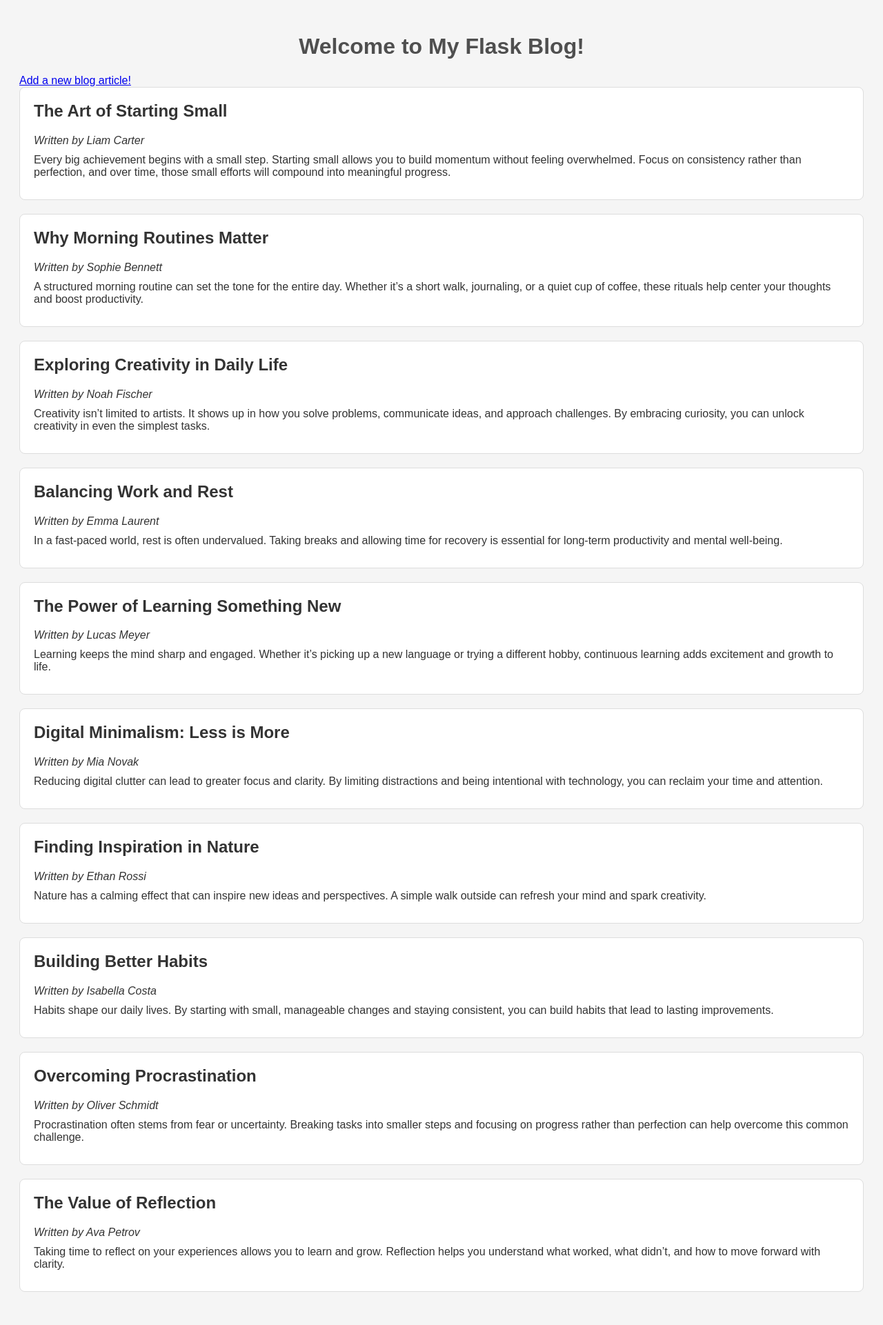
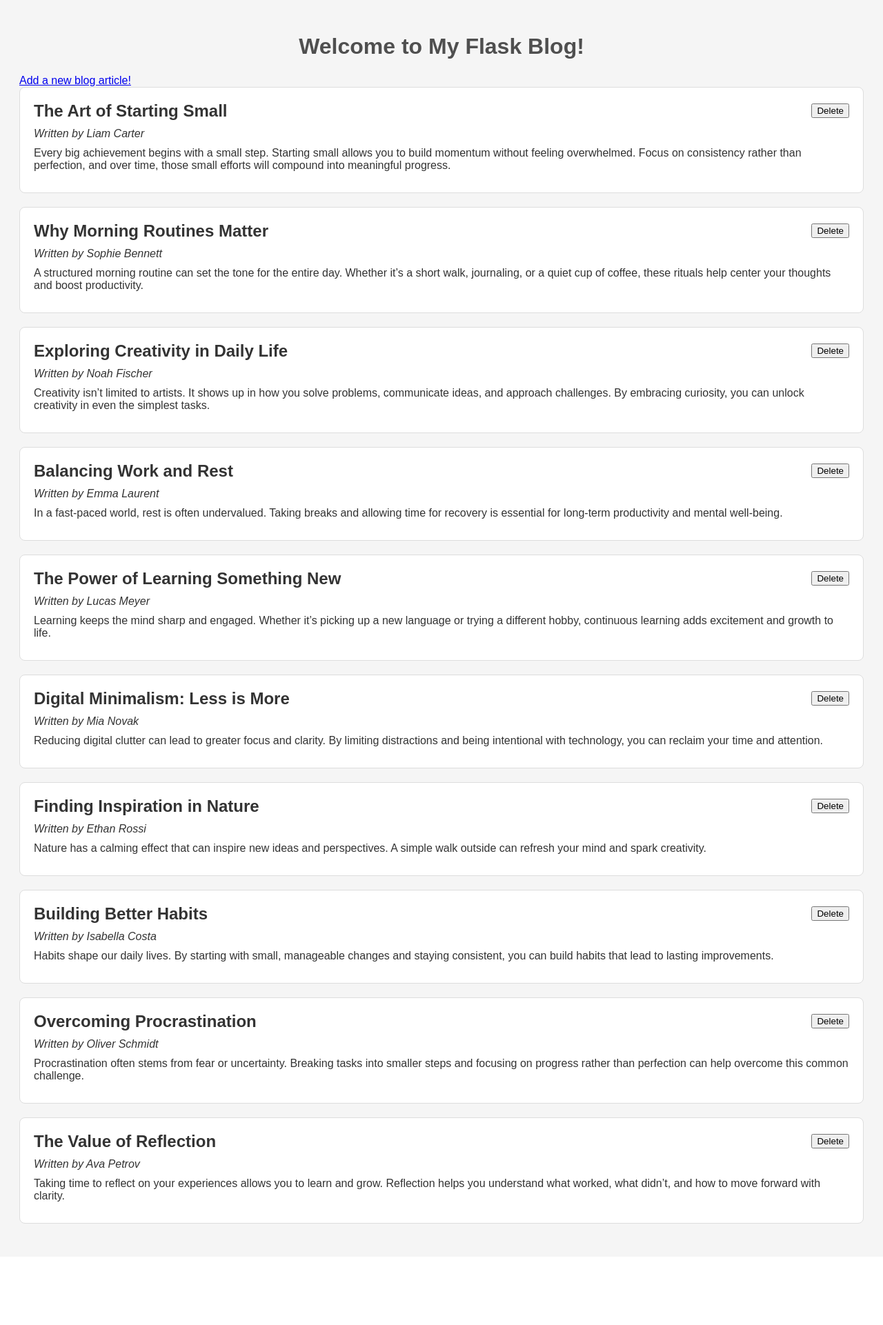
Before and after one commit to veragrosskop/masterblog, a Flask app: page / in a window 1280 px wide. Shown: the whole page at 69% size. After the commit the page ends 1774 px from the top, so only its background shows below. Run offline with Flask 3, Linux system fonts and the light colour scheme.

Commit message:
Added post deletion button.

```diff
--- a/app.py
+++ b/app.py
@@ -26,7 +26,7 @@ def get_next_id(blog_posts) -> int:
     return max_id + 1
 
 
-def add_post(author, title, content, json_file_path) -> List[Dict]:
+def add_post(author, title, content, json_file_path):
     """Creates a new blog_post dictionary and adds it to the database"""
     blog_posts = read_blogs_from_json(json_file_path)
     blog_post = {
@@ -36,6 +36,13 @@ def add_post(author, title, content, json_file_path) -> List[Dict]:
         "id": get_next_id(blog_posts),
     }
     blog_posts.append(blog_post)
+    write_blogs_to_json(json_file_path=json_file_path, data=blog_posts)
+
+
+def remove_post(post_id, json_file_path):
+    """Removes a post from the database"""
+    blog_posts = read_blogs_from_json(json_file_path)
+    blog_posts = [post for post in blog_posts if post["id"] != post_id]
     write_blogs_to_json(json_file_path=json_file_path, data=blog_posts)
 
 
@@ -66,5 +73,11 @@ def add():
     return render_template("add_form.html", message=error_msg)
 
 
+@app.route("/delete/<int:post_id>", methods=["POST"])
+def delete(post_id):
+    remove_post(post_id=post_id, json_file_path="blog_posts.json")
+    return redirect("/")
+
+
 if __name__ == "__main__":
     app.run(host="0.0.0.0", port=8000, debug=True)
--- a/static/style.css
+++ b/static/style.css
@@ -25,3 +25,17 @@ h1 {
 .post p {
     margin: 10px 0;
 }
+
+.post-header {
+    display: flex;
+    justify-content: space-between;
+    align-items: center;
+}
+
+.post-header h2 {
+    margin: 0;
+}
+
+.post-header form {
+    margin: 0;
+}
--- a/templates/index.html
+++ b/templates/index.html
@@ -11,7 +11,12 @@
     <a href="{{ url_for('add') }}">Add a new blog article!</a>
     {% for post in blog_posts %}
     <div class="post">
-        <h2>{{ post["title"] }}</h2>
+        <div class="post-header">
+            <h2>{{ post["title"] }}</h2>
+                <form action="{{ url_for('delete', post_id=post['id']) }}" method="post" style="display:inline;">
+                    <button type="submit">Delete</button>
+                </form>
+        </div>
         <p><em>Written by {{ post["author"] }}</em></p>
         <p>{{ post["content"] }}</p>
     </div>
```
